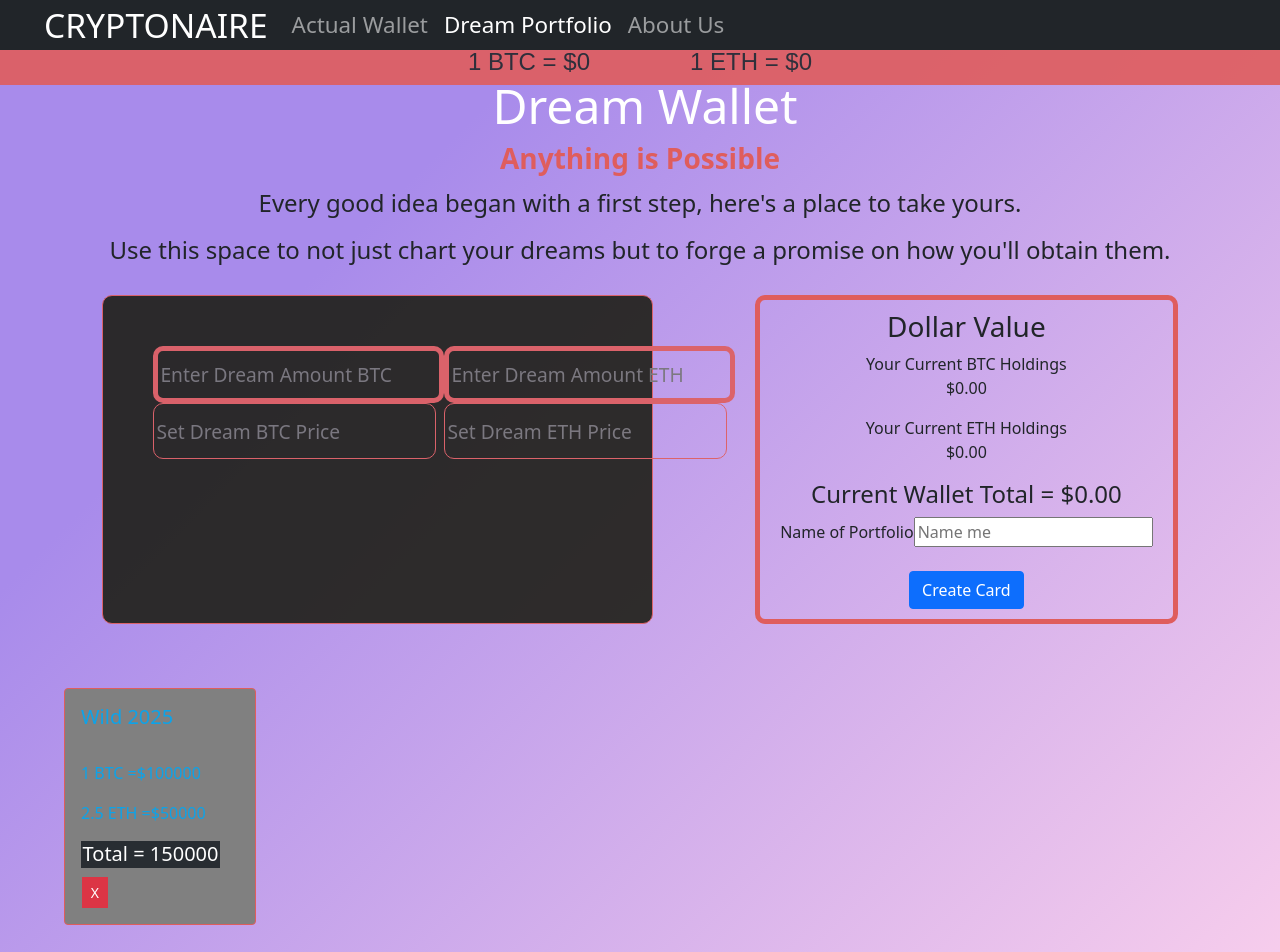
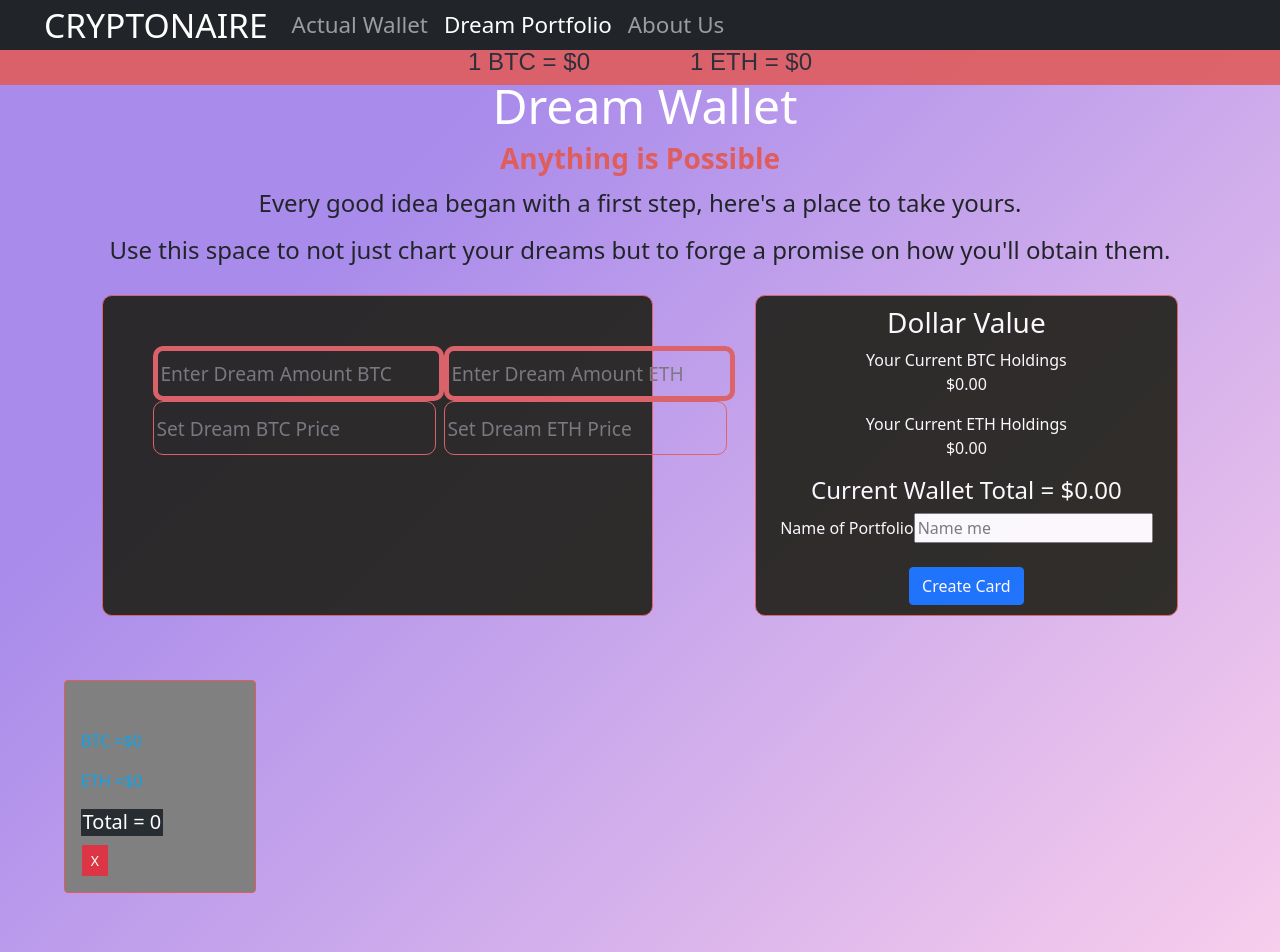
Before and after one commit to AlexManzi/Cryptonaire, a React (Create React App) app: page /dreamWallet in a window 1280 px wide. Shown: the top 952 px of the page. Built offline with nearby package versions, Linux system fonts and the light colour scheme; no server answers; data requests are answered from the project's data file.

Commit message:
Friday 1st commit

```diff
--- a/db.json
+++ b/db.json
@@ -1,13 +1,13 @@
 {
   "cryptoCard": [
     {
-      "id": "defb8d89-04ca-4920-9e5a-0c951f44d52d",
-      "DreamEthAmount": "2.5",
-      "DreamBTCAmount": "1",
-      "EthTotal": 50000,
-      "BTCTotal": 100000,
-      "name": "Wild 2025",
-      "total": 150000
+      "id": "24eeb169-7b5d-4592-8652-8b9a3b31cf55",
+      "DreamEthAmount": null,
+      "DreamBTCAmount": null,
+      "EthTotal": 0,
+      "BTCTotal": 0,
+      "name": null,
+      "total": 0
     }
   ]
 }
--- a/public/styles.css
+++ b/public/styles.css
@@ -231,7 +231,6 @@ html, body {
   margin-top: 2%;
 }
 
-
 #dreamInputs {
   border: 1px solid #DF5D5D ;
   width: 43%;
@@ -253,12 +252,20 @@ html, body {
 
 
 #dreamDollarValueChart {
-  border: 5px solid #DF5D5D ;
+  border: 1px solid #DF5D5D ;
   text-align: center;
     width: 33%;
     height: 30%;
     padding: 10px;
     border-radius: 10px;
+    color: white;
+  opacity: .9;
+  background-color: #1e1f17;
+  transition: box-shadow .2s;
+}
+
+#dreamDollarValueChart:hover  {
+  box-shadow: -10px 10px 15px  lightblue;
 }
 
 #userWalletInput1 {
--- a/src/ActualWallet.js
+++ b/src/ActualWallet.js
@@ -5,13 +5,23 @@ function ActualWallet({ data, handleBitcoinCalculation, userBitcoinTotal, handle
   let totalBTC = userBitcoinTotal
   let totalETH = userEthereumTotal
 
+  function formatPrice(dollars){
+    return dollars.toLocaleString('en-US', {
+      style: 'currency',
+      currency: 'USD',
+    })
+  }
+
 
   // console.log(data.bitcoin.usd_market_cap)
 
   let totalWallet = (totalBTC + totalETH)
   return (
 
+
     <div id="actualWallet">
+      <style>
+      </style>
       <h2 id="walletHeading">REALITY WALLET</h2>
         <h3 id="liveCryptoHoldings"> Your Live Crypto Holdings  </h3>
         <h4 id="actualInfo">Here's where you can visualize the crypto that you're currently Hodling</h4><h4 id="actualInfo">See where your investments currently stand or envision a path for future saving.</h4>
@@ -22,10 +32,10 @@ function ActualWallet({ data, handleBitcoinCalculation, userBitcoinTotal, handle
         <input type="text" id="userWalletInput" name="lname" placeholder="Enter Your ETH" onChange={handleEthereumCalculation}></input>
       </div>
       <div id="actualDollarValueChart" className="dollarValueChart">
-        <p id="walletText"> Your Current BTC Holdings are ${userBitcoinTotal}</p>
-        <p id="walletText"> Your Current ETH Holdings are ${userEthereumTotal}</p>
+        <p id="walletText"> Your Current BTC Holdings are {formatPrice(userBitcoinTotal)}</p>
+        <p id="walletText"> Your Current ETH Holdings are {formatPrice(userEthereumTotal)}</p>
         <h4 id="walletTotal"> The Current Value of Your Wallet is
-        ${totalWallet}</h4>
+        {formatPrice(totalWallet)}</h4>
       </div>
 
 
```
